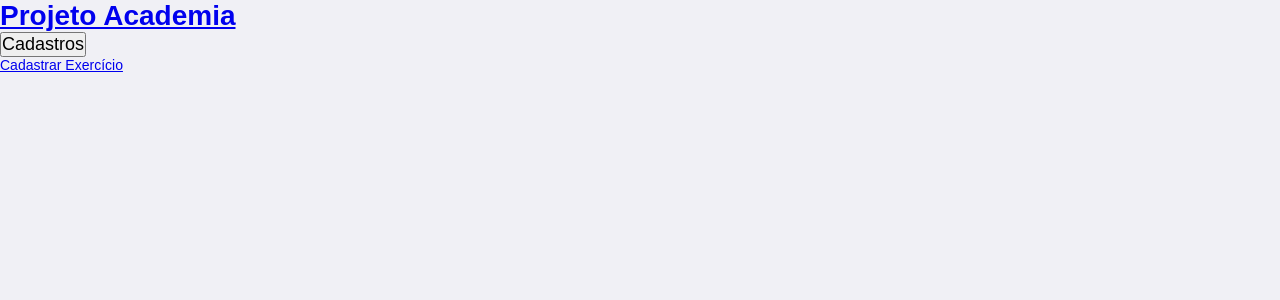
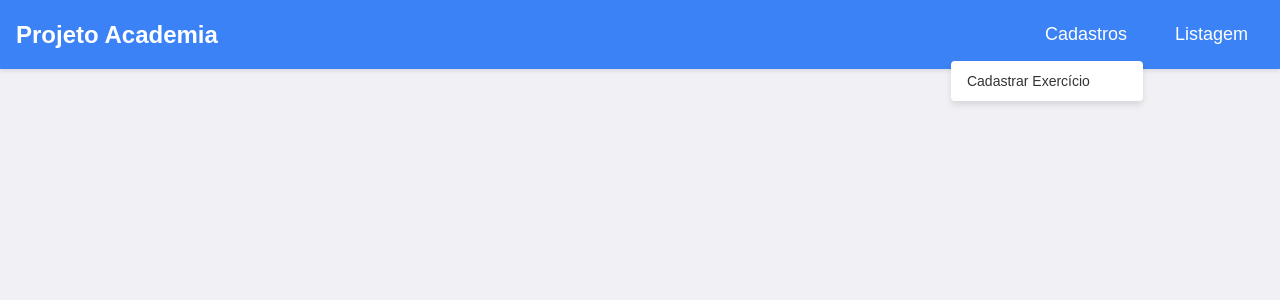
Before and after one commit to leonardopfeng/projeto-academia, a React (Create React App) app in the folder client/: page /exercise/add in a window 1280 px wide. Both pictures are taken after a click on the button "Cadastros". Shown: the top 300 px of the page. Built offline with nearby package versions, Linux system fonts and the light colour scheme; a web font is replaced by a local one.

Commit message:
fix: adjusting Header component

```diff
--- a/client/src/components/organisms/Header.css
+++ b/client/src/components/organisms/Header.css
@@ -0,0 +1,69 @@
+.header {
+  background-color: #3b82f6;
+  color: white;
+  padding: 1rem;
+  display: flex;
+  justify-content: space-between;
+  align-items: center;
+  box-shadow: 0 2px 4px rgba(0, 0, 0, 0.1);
+}
+
+.header-title {
+  font-size: 1.5rem;
+  font-weight: bold;
+  color: white;
+  cursor: pointer;
+  margin: 0;
+  text-decoration: none;
+}
+
+.header-nav {
+  display: flex;
+  flex-direction: row;
+  align-items: center;
+}
+
+.dropdown-container {
+  position: relative;
+  display: inline-block;
+  margin-left: 1rem;
+}
+
+.dropdown-button {
+  background-color: transparent;
+  color: white;
+  border: none;
+  padding: 0.5rem 1rem;
+  cursor: pointer;
+  border-radius: 0.25rem;
+  font-weight: 500;
+}
+
+.dropdown-button:hover {
+  background-color: rgba(255, 255, 255, 0.1);
+}
+
+.dropdown-menu {
+  position: absolute;
+  right: 0;
+  top: 100%;
+  margin-top: 0.5rem;
+  width: 12rem;
+  background-color: white;
+  border-radius: 0.25rem;
+  box-shadow: 0 4px 6px rgba(0, 0, 0, 0.1);
+  z-index: 10;
+  overflow: hidden;
+}
+
+.dropdown-item {
+  display: block;
+  padding: 0.75rem 1rem;
+  color: #333;
+  text-decoration: none;
+  transition: background-color 0.2s;
+}
+
+.dropdown-item:hover {
+  background-color: #f3f4f6;
+}
--- a/client/src/components/organisms/Header.js
+++ b/client/src/components/organisms/Header.js
@@ -1,31 +1,58 @@
 import React, { useState } from "react";
 import { Button } from "../atoms/Button";
 import { Link } from "react-router-dom";
+import "./Header.css";
 
 export const Header = () => {
+    // Use a single state to track which dropdown is open (if any)
+    const [activeDropdown, setActiveDropdown] = useState(null);
 
-    const [dropdownOpen, setDropdownOpen] = useState(false);
+    // Toggle function to handle dropdown visibility
+    const toggleDropdown = (dropdown) => {
+        if (activeDropdown === dropdown) {
+            // If clicking the same dropdown that's already open, close it
+            setActiveDropdown(null);
+        } else {
+            // Otherwise, open the clicked dropdown and close any other
+            setActiveDropdown(dropdown);
+        }
+    };
 
     return(
-        <header className="bg-blue-600 text-white p-4 flex justify-between">
-            <Link to='/teste' className="no-underline text-black">
-                <h1 className="text-x1 font-bold text-white cursor-pointer">Projeto Academia</h1>
+        <header className="header">
+            <Link to='/teste' style={{ textDecoration: 'none' }}>
+                <h1 className="header-title">Projeto Academia</h1>
             </Link>
-            <nav>
-                <div className="relative inline-block text-left">
+            <nav className="header-nav">
+                <div className="dropdown-container">
                 <button
-                    onClick={() => setDropdownOpen(!dropdownOpen)}
-                    className="mr-4"
+                    onClick={() => toggleDropdown('cadastros')}
+                    className="dropdown-button"
                 >
                     Cadastros
                 </button>
-                    {dropdownOpen && (
-                        <div className="absolute right-0 mt-2 w-48 bg-white text-black border rounded shadow-lg">
-                            <Link to="/add/exercise" className="block px-4 py-2 hover:bg-gray-200" onClick={() => setDropdownOpen(false)}>Cadastrar Exercício</Link>
+                    {activeDropdown === 'cadastros' && (
+                        <div className="dropdown-menu">
+                            <Link to="/add/exercise" className="dropdown-item" onClick={() => setActiveDropdown(null)}>Cadastrar Exercício</Link>
                         </div>
                     )}
                 </div>
 
+                <div className="dropdown-container">
+                <button
+                    onClick={() => toggleDropdown('listagem')}
+                    className="dropdown-button"
+                >
+                    Listagem
+                </button>
+                    {activeDropdown === 'listagem' && (
+                        <div className="dropdown-menu">
+                            <Link to="/exercise/view" className="dropdown-item" onClick={() => setActiveDropdown(null)}>Exercício</Link>
+                            <Link to="/exerciseGroup/view" className="dropdown-item" onClick={() => setActiveDropdown(null)}>Grupo de Exercício</Link>
+                            <Link to="/client/view" className="dropdown-item" onClick={() => setActiveDropdown(null)}>Cliente</Link>
+                        </div>
+                    )}
+                </div>
             </nav>
 
         </header>
```
